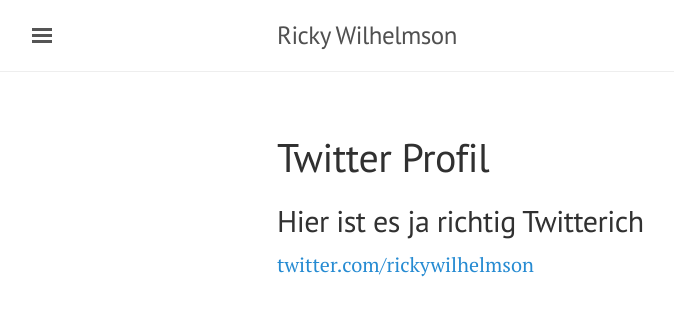
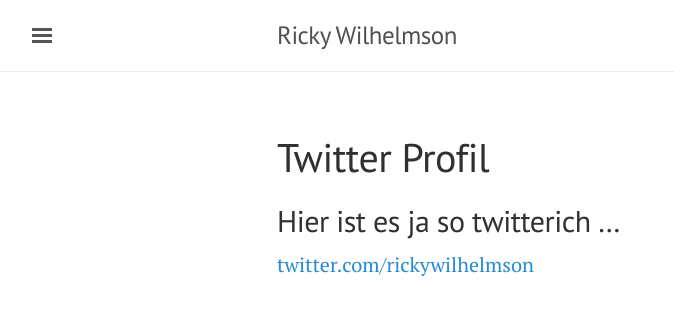
Before and after one commit to SOSTaler/sostaler.github.io, a Jekyll site: the page built from twitter.md, in a window 1280 px wide. Shown: the top 316 px of the page, without its empty margins (3-677 px from the left). Built offline with Jekyll 4.4.1, drawn with Linux system fonts in a browser that asks for light colours; comment, search, counter and statistics services are not loaded.

Commit message:
Update twitter.md

```diff
--- a/twitter.md
+++ b/twitter.md
@@ -4,6 +4,6 @@ title: 'Twitter Profil'
 ---
 
 
-## Hier ist es ja richtig Twitterich
+## Hier ist es ja so twitterich ...
 
 [twitter.com/rickywilhelmson](https://twitter.com/rickywilhelmson)
```
